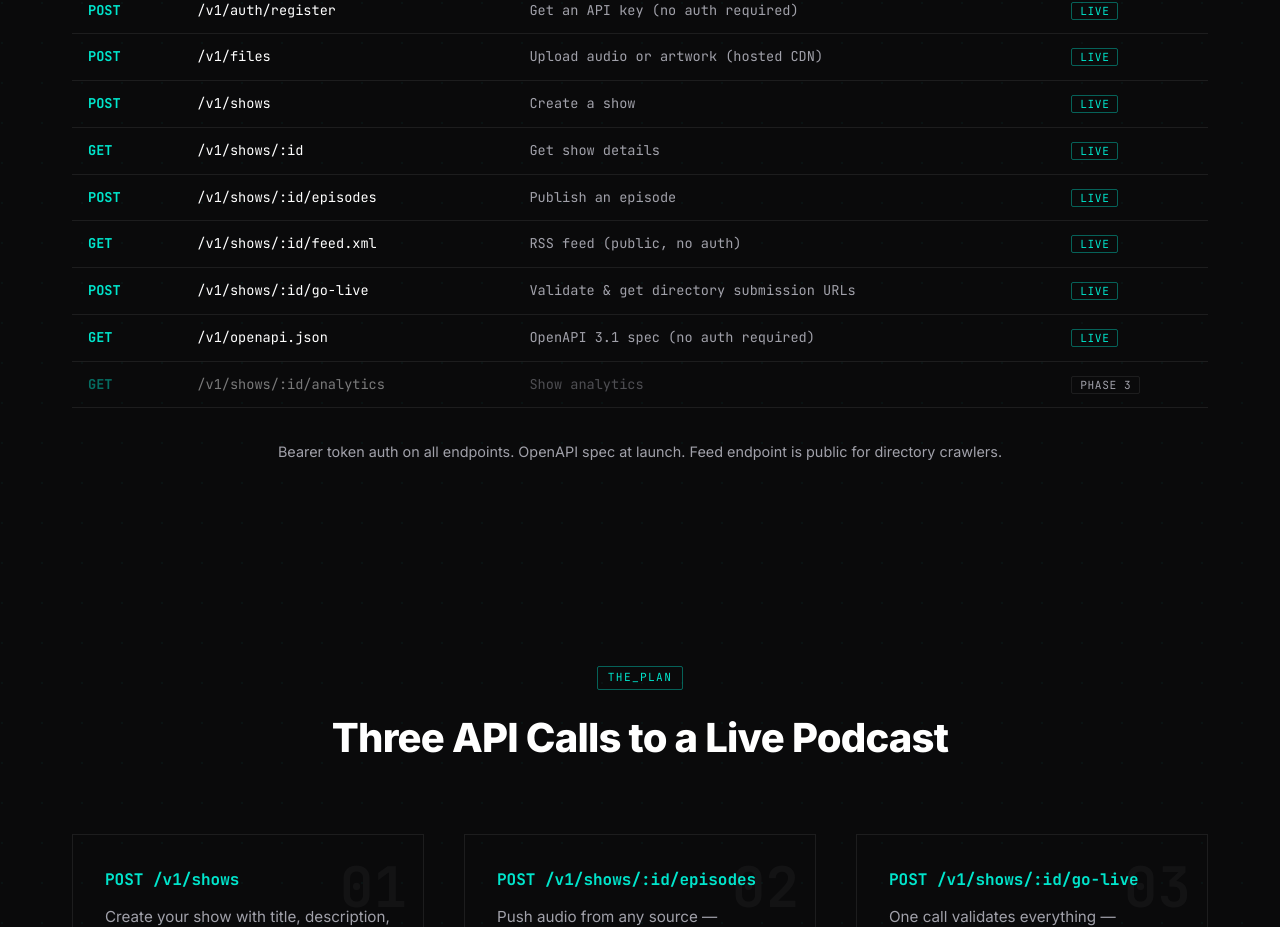
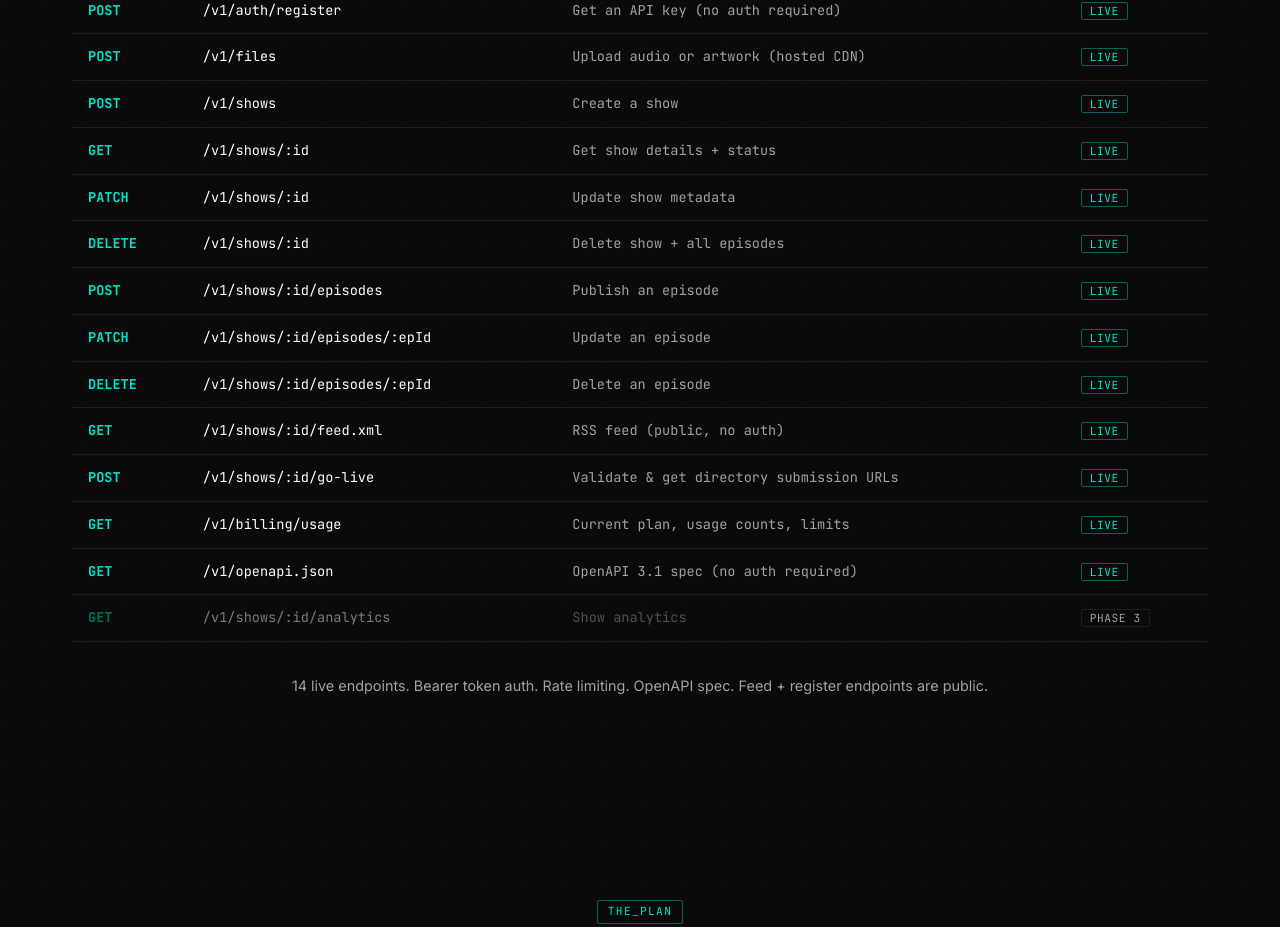
Before and after one commit to abundancemedia/podclaw, a Next.js app: page / in a window 1280 px wide. Shown: the part 2439-3366 px from the top of the page. Built offline with nearby package versions, Linux system fonts and the light colour scheme.

Commit message:
feat: landing page v5 — 14 endpoints in API table, PATCH/DELETE/usage rows, updated copy

```diff
--- a/src/app/page.tsx
+++ b/src/app/page.tsx
@@ -230,16 +230,21 @@ print(live["distribution"]["spotify"]["submit_url"])`}
               <tr><td className="api-method">POST</td><td className="api-path">/v1/auth/register</td><td className="api-desc">Get an API key (no auth required)</td><td><span className="api-live">Live</span></td></tr>
               <tr><td className="api-method">POST</td><td className="api-path">/v1/files</td><td className="api-desc">Upload audio or artwork (hosted CDN)</td><td><span className="api-live">Live</span></td></tr>
               <tr><td className="api-method">POST</td><td className="api-path">/v1/shows</td><td className="api-desc">Create a show</td><td><span className="api-live">Live</span></td></tr>
-              <tr><td className="api-method">GET</td><td className="api-path">/v1/shows/:id</td><td className="api-desc">Get show details</td><td><span className="api-live">Live</span></td></tr>
+              <tr><td className="api-method">GET</td><td className="api-path">/v1/shows/:id</td><td className="api-desc">Get show details + status</td><td><span className="api-live">Live</span></td></tr>
+              <tr><td className="api-method">PATCH</td><td className="api-path">/v1/shows/:id</td><td className="api-desc">Update show metadata</td><td><span className="api-live">Live</span></td></tr>
+              <tr><td className="api-method">DELETE</td><td className="api-path">/v1/shows/:id</td><td className="api-desc">Delete show + all episodes</td><td><span className="api-live">Live</span></td></tr>
               <tr><td className="api-method">POST</td><td className="api-path">/v1/shows/:id/episodes</td><td className="api-desc">Publish an episode</td><td><span className="api-live">Live</span></td></tr>
+              <tr><td className="api-method">PATCH</td><td className="api-path">/v1/shows/:id/episodes/:epId</td><td className="api-desc">Update an episode</td><td><span className="api-live">Live</span></td></tr>
+              <tr><td className="api-method">DELETE</td><td className="api-path">/v1/shows/:id/episodes/:epId</td><td className="api-desc">Delete an episode</td><td><span className="api-live">Live</span></td></tr>
               <tr><td className="api-method">GET</td><td className="api-path">/v1/shows/:id/feed.xml</td><td className="api-desc">RSS feed (public, no auth)</td><td><span className="api-live">Live</span></td></tr>
               <tr><td className="api-method">POST</td><td className="api-path">/v1/shows/:id/go-live</td><td className="api-desc">Validate &amp; get directory submission URLs</td><td><span className="api-live">Live</span></td></tr>
+              <tr><td className="api-method">GET</td><td className="api-path">/v1/billing/usage</td><td className="api-desc">Current plan, usage counts, limits</td><td><span className="api-live">Live</span></td></tr>
               <tr><td className="api-method">GET</td><td className="api-path">/v1/openapi.json</td><td className="api-desc">OpenAPI 3.1 spec (no auth required)</td><td><span className="api-live">Live</span></td></tr>
               <tr><td className="api-method api-future">GET</td><td className="api-path api-future">/v1/shows/:id/analytics</td><td className="api-desc api-future">Show analytics</td><td><span className="api-soon">Phase 3</span></td></tr>
             </tbody>
           </table>
           <p style={{ textAlign: 'center', color: 'var(--text-2)', fontSize: '0.9rem' }}>
-            Bearer token auth on all endpoints. OpenAPI spec at launch. Feed endpoint is public for directory crawlers.
+            14 live endpoints. Bearer token auth. Rate limiting. OpenAPI spec. Feed + register endpoints are public.
           </p>
         </div>
       </section>
```
